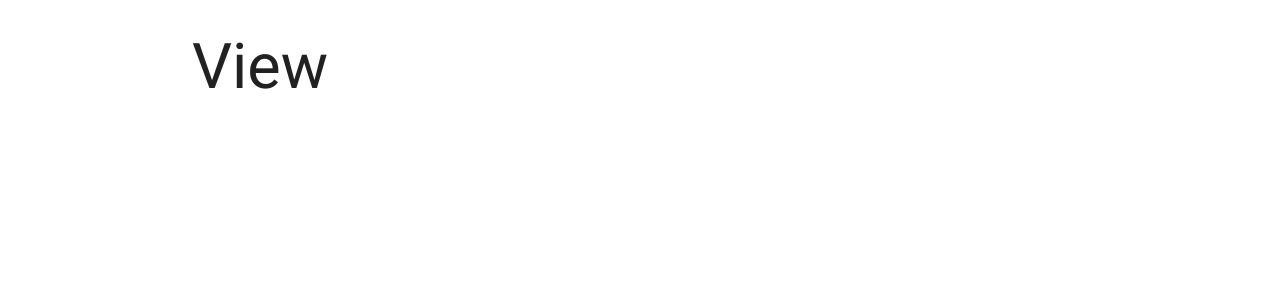
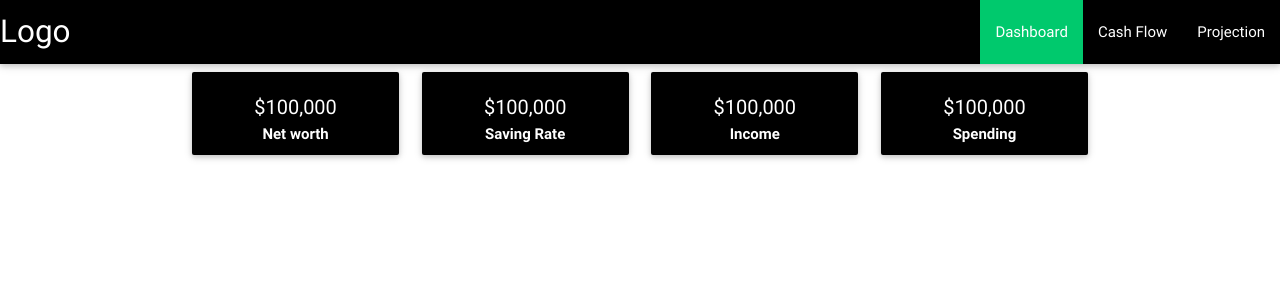
Before and after one commit to ltranco/potts2.0, a Django app: page / in a window 1280 px wide. Shown: the top 300 px of the page. Run offline with Django 3.2, Linux system fonts and the light colour scheme; some libraries are stand-ins or nearby versions.

Commit message:
Dashboard quicklooks added.

```diff
--- a/potts_v2/potts/static/style.css
+++ b/potts_v2/potts/static/style.css
@@ -0,0 +1,20 @@
+.hide-on-med-and-down, .nav-wrapper {
+	background-color: black;
+}
+
+.active {
+	background-color: #00c96d !important;
+}
+
+.quicklook p {
+	color: white;
+	font-size: 20px;
+	margin-bottom: 1px;
+}
+
+.quicklook .card {
+	padding: 0px 0px 10px 0px;
+}
+.quicklook {
+	text-align: center;
+}
--- /dev/null
+++ b/potts_v2/potts/templates/dashboard.html
@@ -0,0 +1,31 @@
+{% extends "layout.html" %}
+
+{% block dashboard %}
+<div class="row quicklook">
+	<div class="col s6 m3 l3">
+		<div class="card black">
+			<p>$100,000</p>
+			<span class="white-text"><b>Net worth</b></span>
+		</div>
+	</div>
+	<div class="col s6 m3 l3">
+		<div class="card black">
+			<p>$100,000</p>
+			<span class="white-text"><b>Saving Rate</b></span>
+		</div>
+	</div>
+	<div class="col s6 m3 l3">
+		<div class="card black">
+			<p>$100,000</p>
+			<span class="white-text"><b>Income</b></span>
+		</div>
+	</div>
+	<div class="col s6 m3 l3">
+		<div class="card black">
+			<p>$100,000</p>
+			<span class="white-text"><b>Spending</b></span>
+		</div>
+	</div>
+</div>
+
+{% endblock %}
--- a/potts_v2/potts/templates/layout.html
+++ b/potts_v2/potts/templates/layout.html
@@ -4,12 +4,39 @@
         <title>Potts</title>
         <link type="text/css" rel="stylesheet" href="/static/style.css"  media="screen,projection"/>
         <link type="text/css" rel="stylesheet" href="/static/materialize/css/materialize.min.css"  media="screen,projection"/>
+        <link href="http://fonts.googleapis.com/icon?family=Material+Icons" rel="stylesheet">
         <meta name="viewport" content="width=device-width, initial-scale=1.0"/>
+        <script type="text/javascript" src="https://code.jquery.com/jquery-2.1.1.min.js"></script>
+        <script type="text/javascript" src="/static/materialize/js/materialize.min.js"></script>
+        <script type="text/javascript">
+            $(document).ready(function() {
+                console.log("hi")
+                $(".button-collapse").sideNav();
+                console.log($(".button-collapse"));
+                console.log("hi)");
+            });
+        </script>
     </head>
 
     <body>
+        <nav>
+            <div class="nav-wrapper">
+                <a href="/" class="brand-logo">Logo</a>
+                <a data-activates="mobile-demo" class="button-collapse"><i class="material-icons">menu</i></a>
+                <ul class="right hide-on-med-and-down">
+                    <li class="{{ dashboard_active }}"><a href="/dashboard">Dashboard</a></li>
+                    <li class="{{ cashflow_active }}"><a href="/cashflow">Cash Flow</a></li>
+                    <li class="{{ projection_active }}"><a href="/projection">Projection</a></li>
+                </ul>
+                <ul class="side-nav">
+                    <li class="{{ test }}"><a href="/">Dashboard</a></li>
+                    <li><a href="/cashflow">Cash Flow</a></li>
+                    <li><a href="/projection">Projection</a></li>
+                </ul>
+            </div>
+        </nav>
         <div class="container">
-            {% block content %}
+            {% block dashboard %}
             {% endblock %}
         </div>
     </body>
--- a/potts_v2/potts/views.py
+++ b/potts_v2/potts/views.py
@@ -3,4 +3,15 @@ from django.views.generic import View
 
 class DashboardView(View):
 	def get(self, request):
-		return render(request, "index.html", {})
+		context = {
+			"dashboard_active":"active"
+		}
+		return render(request, "dashboard.html", context)
+
+class CashFlowView(View):
+	def get(self, request):
+		return render(request, "index.html")
+
+class ProjectionView(View):
+	def get(self, request):
+		return redner(request, "index.html")
--- a/potts_v2/potts_v2/urls.py
+++ b/potts_v2/potts_v2/urls.py
@@ -20,4 +20,5 @@ from potts.views import DashboardView
 urlpatterns = [
     url(r'^admin/', include(admin.site.urls)),
     url(r'^$', DashboardView.as_view()),
+    url(r'^dashboard/', DashboardView.as_view()),
 ]
```
Also changed, not shown: potts_v2/potts/static/materialize/README.md (deleted), 1 other file.
